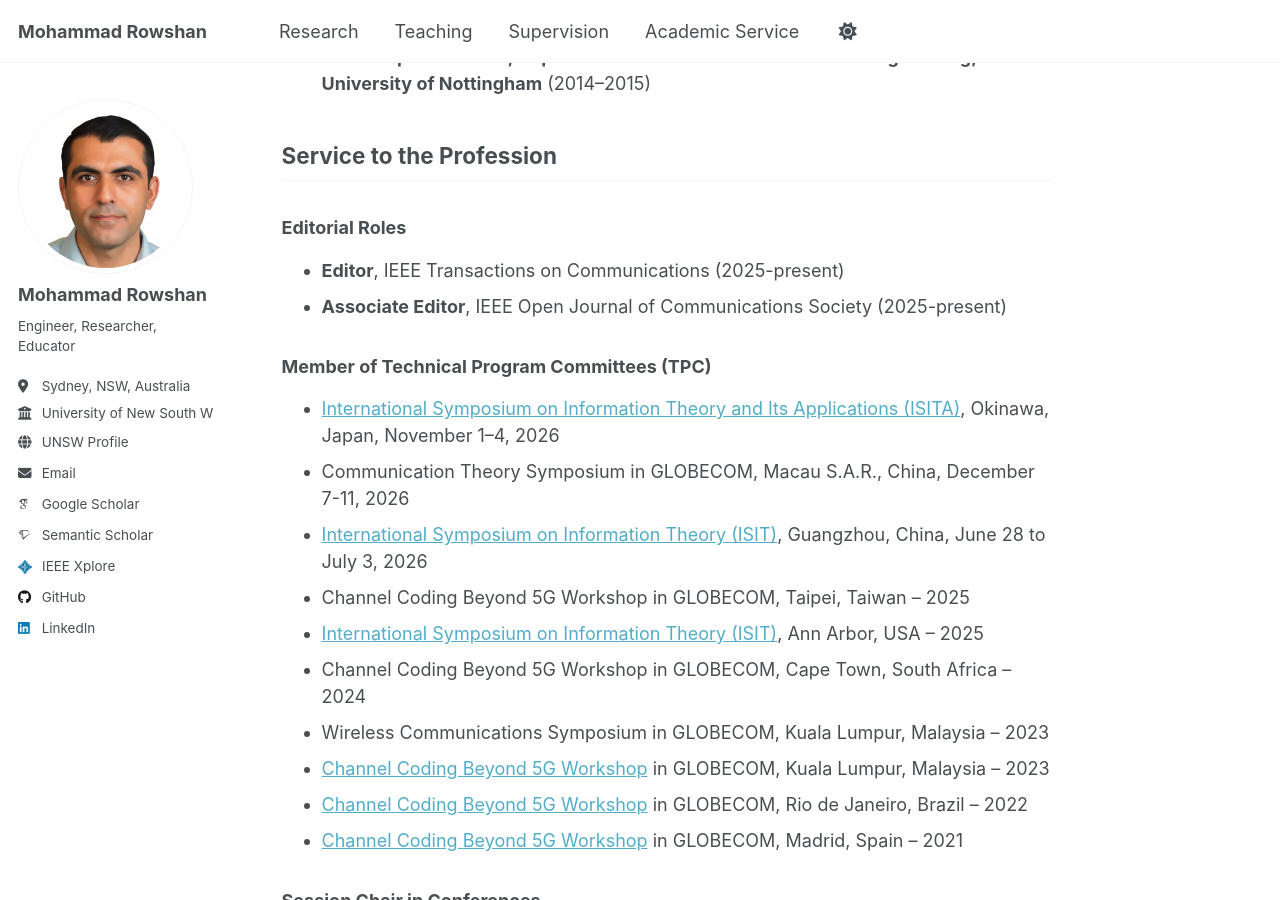
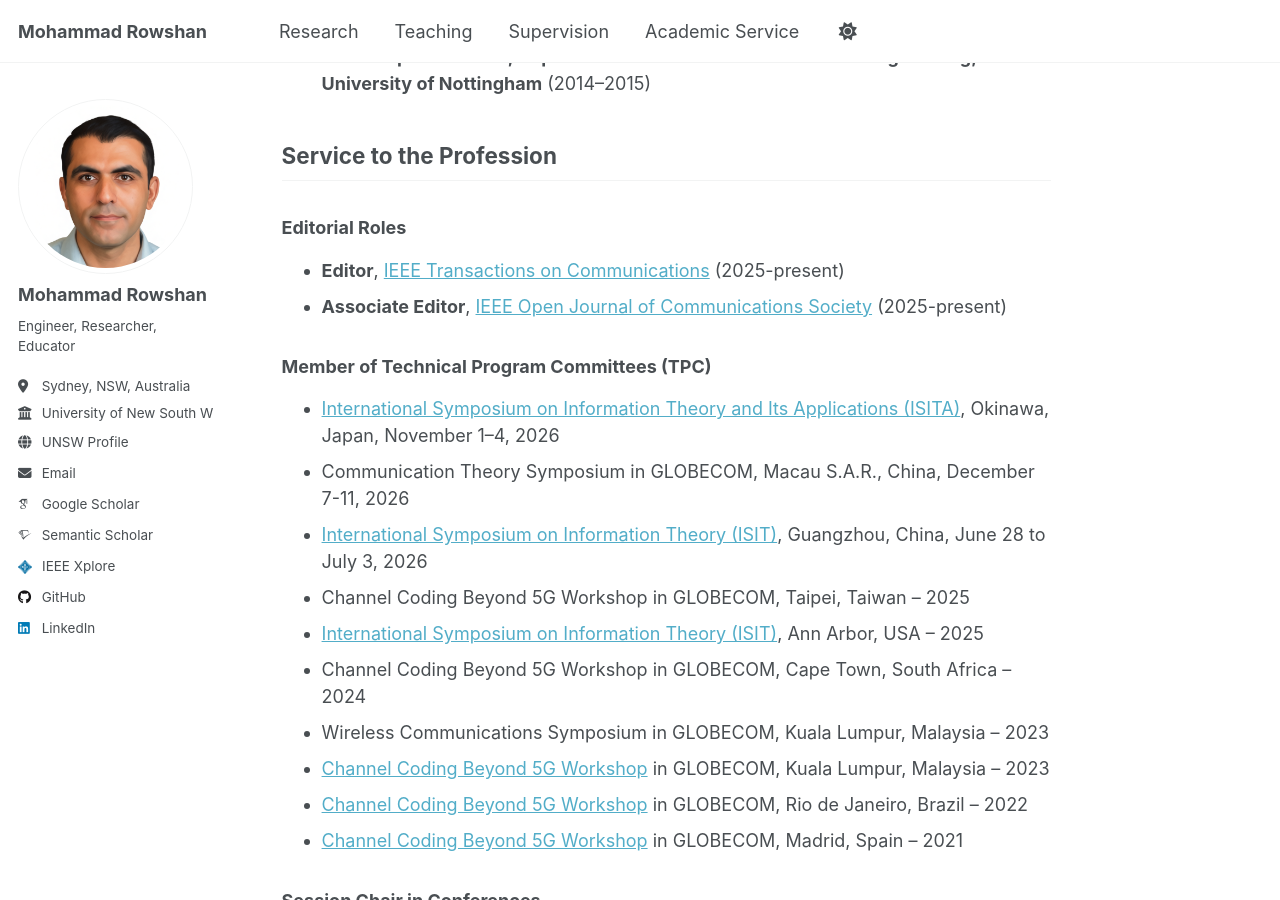
Before and after one commit to mohammad-rowshan/mohammad-rowshan.github.io, a Jekyll site: the page built from _pages/academic-services.md, in a window 1280 px wide and 900 px high, scrolled down 618 px. Built offline with Jekyll 4.4.1, drawn with Linux system fonts in a browser that asks for light colours; some web fonts are replaced; a script that is not in the unit is left out; comment, search, counter and statistics services are not loaded; part of the change alters nothing that is shown.

```diff
--- a/_pages/academic-services.md
+++ b/_pages/academic-services.md
@@ -24,8 +24,8 @@ author_profile: true
 ## Service to the Profession
 ### Editorial Roles
 
-  - **Editor**, IEEE Transactions on Communications (2025-present)
-  - **Associate Editor**, IEEE Open Journal of Communications Society (2025-present)
+  - **Editor**, [IEEE Transactions on Communications](https://www.comsoc.org/publications/journals/ieee-tcom/ieee-transactions-communications-editorial-board) (2025-present)
+  - **Associate Editor**, [IEEE Open Journal of Communications Society](https://www.comsoc.org/publications/journals/ieee-ojcoms/ieee-open-journal-communications-society-editorial-board) (2025-present)
 
 
 
```
